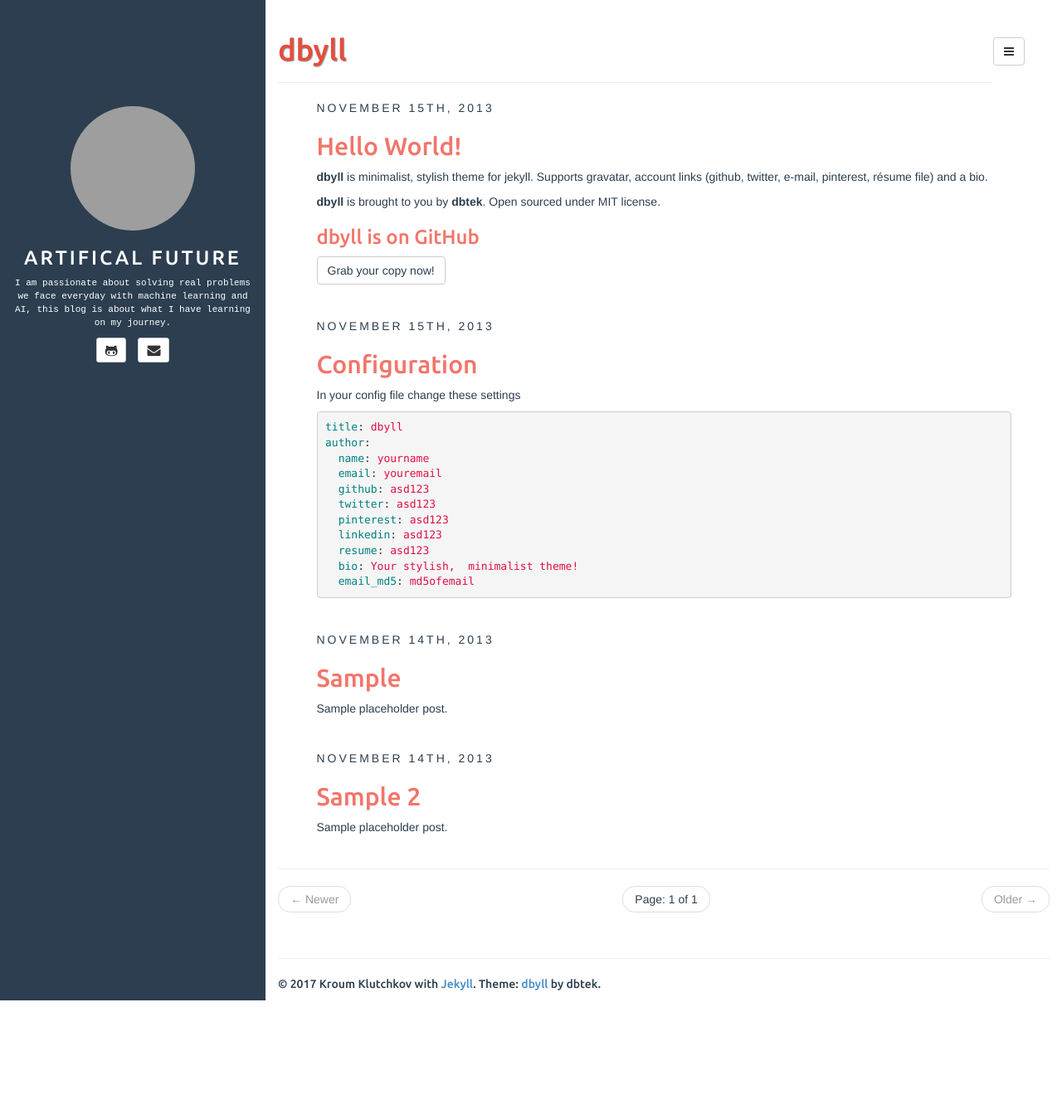
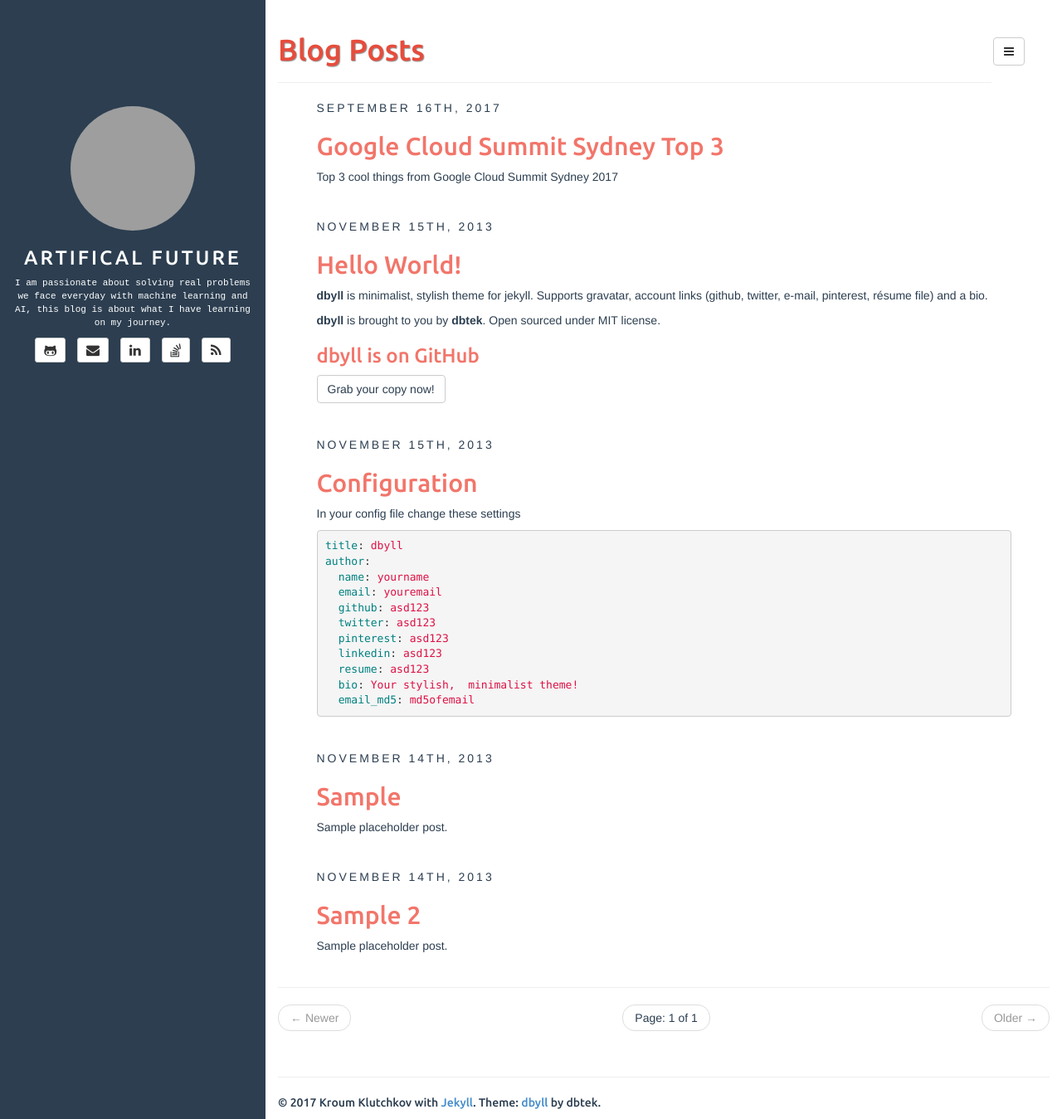
Before and after one commit to Astr-o/astr-o.github.io, a Jekyll site: the page built from index.html, in a window 1280 px wide and 1349 px high. Shown: the whole window at 83% size. Built offline with Jekyll 4.4.1, drawn with Linux system fonts in a browser that asks for light colours; the list of posts is cut into pages by our own code; grey boxes are pictures that could not be loaded.

```diff
--- a/_config.yml
+++ b/_config.yml
@@ -14,7 +14,7 @@ defaults:
     scope:
       path: "" # empty string for all files
     values:
-      title: dbyll
+      title: Blog Posts
 
 description: Stylish Jekyll Theme
 author:
@@ -24,10 +24,10 @@ author:
   #twitter: dbtek
   #pinterest: asd123
   linkedin: kklutchkov
+  stackoverflow: 2907286
   bio: >
     I am passionate about solving real problems we face everyday with machine learning and AI,
     this blog is about what I have learning on my journey.
-  email_md5: 726351295ec82e145928582f595aa3aa
 
 rss_path: feed.xml
 categories_path: categories.html
--- a/_includes/sidebar.html
+++ b/_includes/sidebar.html
@@ -22,34 +22,34 @@
                 <i class="fa fa-github-alt fa-lg"></i>
             </a>
         </li>
-		{% endif %}
-		{% if site.author.twitter %}
+        {% endif %} {% if site.author.twitter %}
         <li>
             <a class="btn btn-default btn-sm" href="https://twitter.com/{{ site.author.twitter }}">
                 <i class="fa fa-twitter fa-lg"></i>
             </a>
         </li>
-		{% endif %}
-		{% if site.author.email %}
+        {% endif %} {% if site.author.email %}
         <li>
             <a class="btn btn-default btn-sm" href="mailto:{{ site.author.email }}">
                 <i class="fa fa-envelope fa-lg"></i>
             </a>
         </li>
-		{% endif %}
-	</ul>
-	<ul id="contact-list-secondary" class="list-unstyled list-inline">
-		{% if site.author.pinterest %}
+        {% endif %} {% if site.author.pinterest %}
         <li>
             <a class="btn btn-default btn-sm" href="https://pinterest.com/{{ site.author.pinterest }}">
                 <i class="fa fa-pinterest fa-lg"></i>
             </a>
         </li>
-		{% endif %}
-		{% if site.author.linkedin %}
+        {% endif %} {% if site.author.linkedin %}
         <li>
             <a class="btn btn-default btn-sm" href="https://linkedin.com/in/{{ site.author.linkedin }}">
                 <i class="fa fa-linkedin fa-lg"></i>
+            </a>
+        </li>
+        {% endif %} {% if site.author.stackoverflow %}
+        <li>
+            <a class="btn btn-default btn-sm" href="https://stackoverflow.com/users/{{ site.author.stackoverflow }}">
+                <i class="fa fa-stack-overflow fa-lg"></i>
             </a>
         </li>
         {% endif %}
@@ -59,5 +59,8 @@
             </a>
         </li>
     </ul>
+    <ul id="contact-list-secondary" class="list-unstyled list-inline">
+
+    </ul>
 </div>
 <!-- sidebar.html end -->
--- /dev/null
+++ b/_posts/2017-09-16-google-cloud-summit.md
@@ -0,0 +1,28 @@
+---
+layout: post
+title: Google Cloud Summit Sydney Top 3
+categories: []
+tags: []
+description: Top 3 cool things from Google Cloud Summit Sydney 2017
+---
+
+Just to give a little context, this is my first blog post. I am a Software Engineer and work transforming business using AI. I had the pleasure of attending this year's Google Cloud Summit last week here in Sydney. Have to say
+the event was fantastic, great presentation space, catering I have been to quite a few similar conferences this year definetly put Google Cloud at the top both in terms of experience and the value of knowledge I got out of the day. Overall the break out sessions were broken up into three streams. Don't ask me what the other two where cose I was sure which one I'd choose from the moment I registered.
+
+Ofcourse I attended the Machine Learning track, ... who wouldnt?. I have to say breakouts and all the presentations were
+very well delivered. Technical enough for me not to get bored or set off my bullshit detector yet also focused
+on business use cases and outcomes not just shinny toys or buzz words. All the presenter most of whom were Google Customer Engineers or Developer Advocates, had a chat with of few of them throughout the day and every one of them was friendly and eager to help. I must say a persectivie user and customer of Google cloud it gave me a lot of confidence and it was awesome to just geek out about the latest tech.
+
+# In no particular order heres 3 cool things from the conference
+
+## Datapre tools
+
+<iframe width="420" height="315" src="http://www.youtube.com/embed/dQw4w9WgXcQ" frameborder="0" allowfullscreen></iframe>
+
+## Data
+
+{% highlight ruby %}
+def foo
+  puts 'foo'
+end
+{% endhighlight %}
```
Lines whose indentation alone changed are shown as unchanged.
